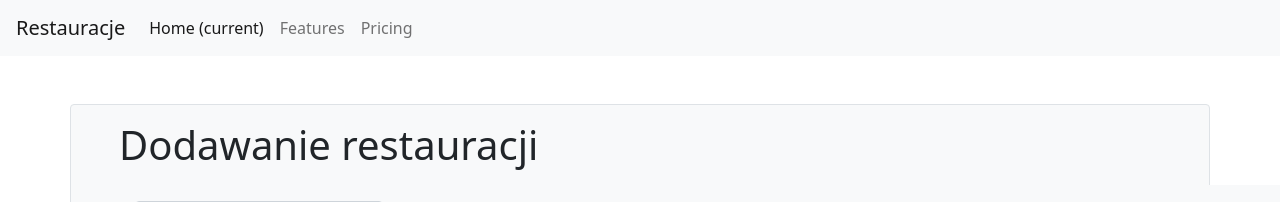
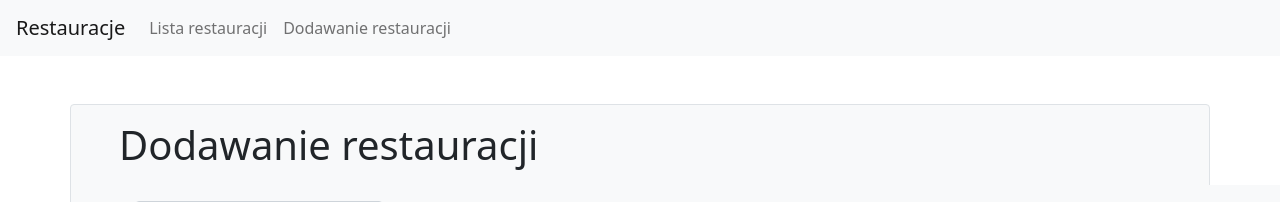
Before and after one commit to finloop/aplikacje-bazodanowe, a Flask app: page /addrestaurant in a window 1280 px wide. Shown: the top 202 px of the page. Run offline with Flask 2, Linux system fonts and the light colour scheme; some libraries are stand-ins or nearby versions.

Commit message:
Rename navbar items

```diff
--- a/templates/restaurants-navbar.html
+++ b/templates/restaurants-navbar.html
@@ -11,14 +11,13 @@
   <body>
     <!-- Navbar -->
     <nav class="navbar navbar-expand-lg navbar-light bg-light ps-3">
-     <a class="navbar-brand" href="#">Restauracje</a>
+     <a class="navbar-brand" >Restauracje</a>
      </button>
 
      <div class="collapse navbar-collapse" id="navbarNavAltMarkup">
        <div class="navbar-nav">
-         <a class="nav-item nav-link active" href="#">Home <span class="sr-only">(current)</span></a>
-         <a class="nav-item nav-link" href="#">Features</a>
-         <a class="nav-item nav-link" href="#">Pricing</a>
+         <a class="nav-item nav-link" href="/restaurants">Lista restauracji</a>
+         <a class="nav-item nav-link" href="/addrestaurant">Dodawanie restauracji</a>
        </div>
      </div>
    </nav>
```
